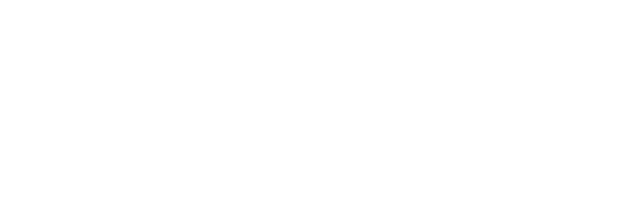
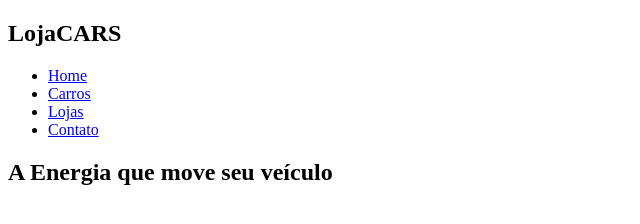
Before and after one commit to MateusAmaralFranze/projeto5, a plain HTML site: page index.html in a window 1280 px wide. Shown: the whole page, without its empty margins (0-640 px from the left). Drawn offline with Linux system fonts and the light colour scheme.

Commit message:
criando a estrutura html do projeto

```diff
--- a/index.html
+++ b/index.html
@@ -9,7 +9,23 @@
 </head>
 
 <body>
+    <section class="hero">
+        <header>
+            <h1><span>Loja</span>CARS</h1>
 
+            <nav>
+                <ul class="header-menu">
+                    <li><a href="#" class="item-menu">Home</a></li>
+                    <li><a href="#" class="item-menu">Carros</a></li>
+                    <li><a href="#" class="item-menu">Lojas</a></li>
+                    <li><a href="#" class="item-menu">Contato</a></li>
+                </ul>
+            </nav>
+        </header>
+
+        <h2 id="titulo">A Energia <span>que move seu veículo</span></h2>
+
+    </section>
 
 
     <script src="./src/js/script.js"></script>
```
